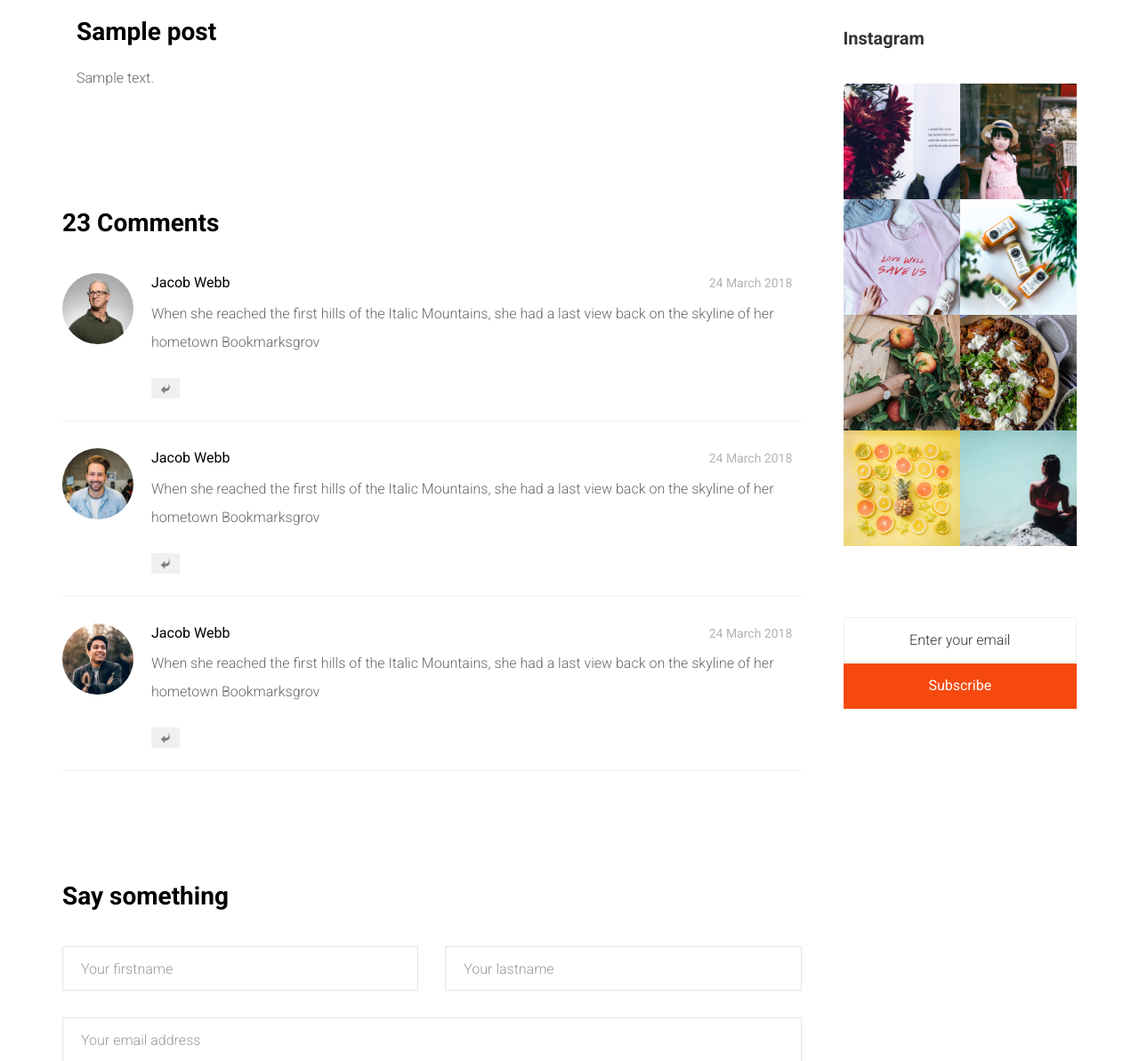
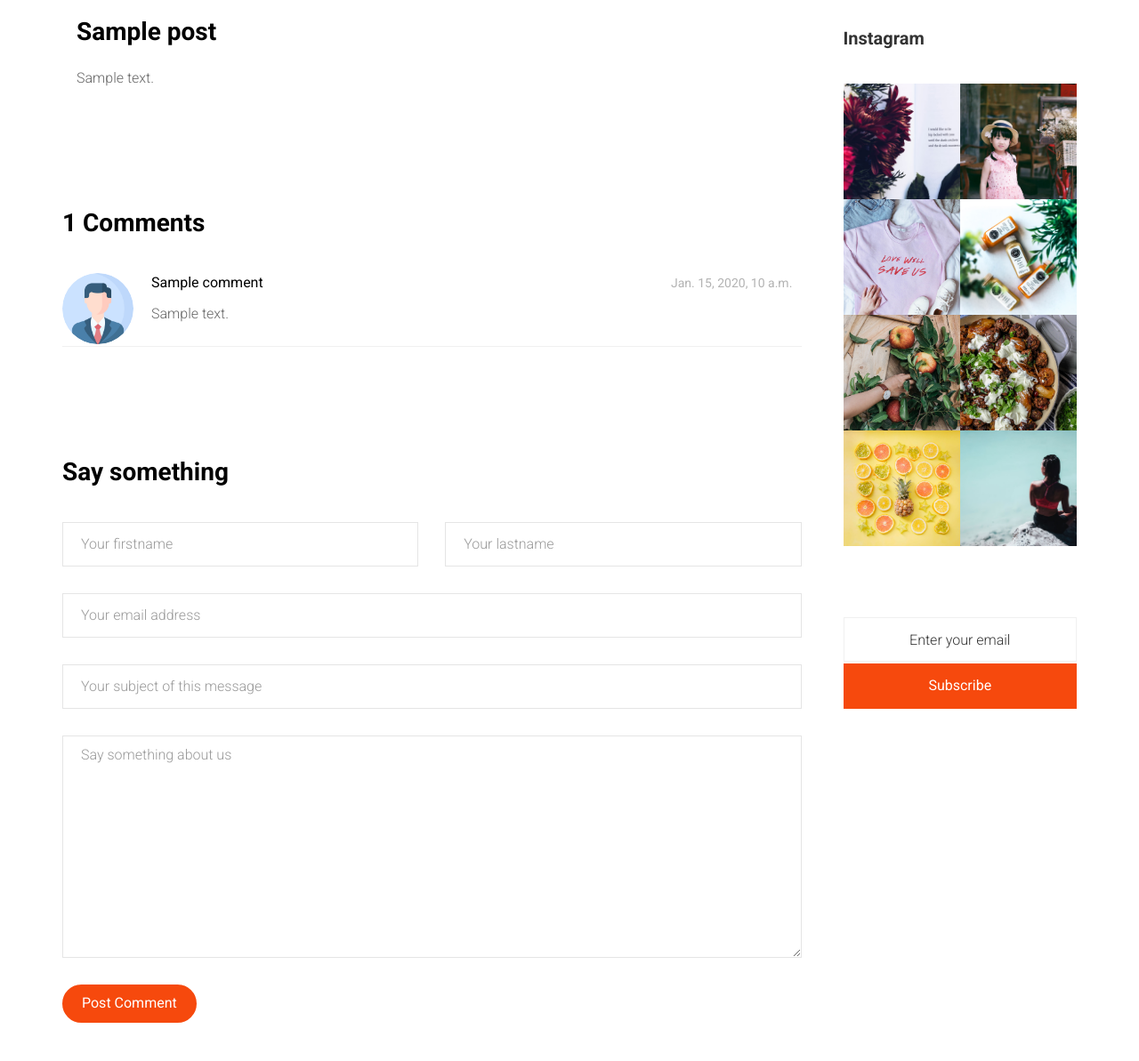
Before and after one commit to EverLookNeverSee/noonpost, a Django app: template templates/blog/blog-single.html in a window 1280 px wide. Shown: the part 671-1864 px from the top of the page at 89% size. Run offline with Django 3.2, Linux system fonts and the light colour scheme; the template is opened without the code that fills it: values that come from a table or form of the project are taken from there, others are empty; tables that the repository leaves empty hold one stand-in row (values such as "Sample post"); grey boxes marked "Sample" are stand-in pictures; some libraries are stand-ins or nearby versions; some web fonts are replaced.

Commit message:
Implementing and designing comments list section

```diff
--- a/templates/blog/blog-single.html
+++ b/templates/blog/blog-single.html
@@ -44,46 +44,19 @@
 						</div>
 						<div class="row row-pb-lg">
 							<div class="col-md-12">
-								<h2 class="heading-2">23 Comments</h2>
+								<h2 class="heading-2">{% comments_count pid=post.id %} Comments</h2>
+								{% for comment in comments %}
 								<div class="review">
-						   		<div class="user-img" style="background-image: url({% static 'assets/images/person1.jpg' %})"></div>
-						   		<div class="desc">
-						   			<h4>
-						   				<span class="text-left">Jacob Webb</span>
-						   				<span class="text-right">24 March 2018</span>
-						   			</h4>
-						   			<p>When she reached the first hills of the Italic Mountains, she had a last view back on the skyline of her hometown Bookmarksgrov</p>
-						   			<p class="star">
-					   					<span class="text-left"><a href="#" class="reply"><i class="icon-reply"></i></a></span>
-						   			</p>
-						   		</div>
-						   	</div>
-						   	<div class="review">
-						   		<div class="user-img" style="background-image: url({% static 'assets/images/person2.jpg' %})"></div>
-						   		<div class="desc">
-						   			<h4>
-						   				<span class="text-left">Jacob Webb</span>
-						   				<span class="text-right">24 March 2018</span>
-						   			</h4>
-						   			<p>When she reached the first hills of the Italic Mountains, she had a last view back on the skyline of her hometown Bookmarksgrov</p>
-						   			<p class="star">
-					   					<span class="text-left"><a href="#" class="reply"><i class="icon-reply"></i></a></span>
-						   			</p>
-						   		</div>
-						   	</div>
-						   	<div class="review">
-						   		<div class="user-img" style="background-image: url({% static 'assets/images/person3.jpg' %})"></div>
-						   		<div class="desc">
-						   			<h4>
-						   				<span class="text-left">Jacob Webb</span>
-						   				<span class="text-right">24 March 2018</span>
-						   			</h4>
-						   			<p>When she reached the first hills of the Italic Mountains, she had a last view back on the skyline of her hometown Bookmarksgrov</p>
-						   			<p class="star">
-					   					<span class="text-left"><a href="#" class="reply"><i class="icon-reply"></i></a></span>
-						   			</p>
-						   		</div>
-						   	</div>
+						   			<div class="user-img" style="background-image: url({% static 'assets/images/user.png' %})"></div>
+						   				<div class="desc">
+						   					<h4>
+						   						<span class="text-left">{{ comment.name }}</span>
+						   						<span class="text-right">{{ comment.created_at }}</span>
+											</h4>
+											<p>{{ comment.message }}</p>
+						   			</div>
+								</div>
+								{% endfor %}
 							</div>
 						</div>
 						<div class="row">
```
